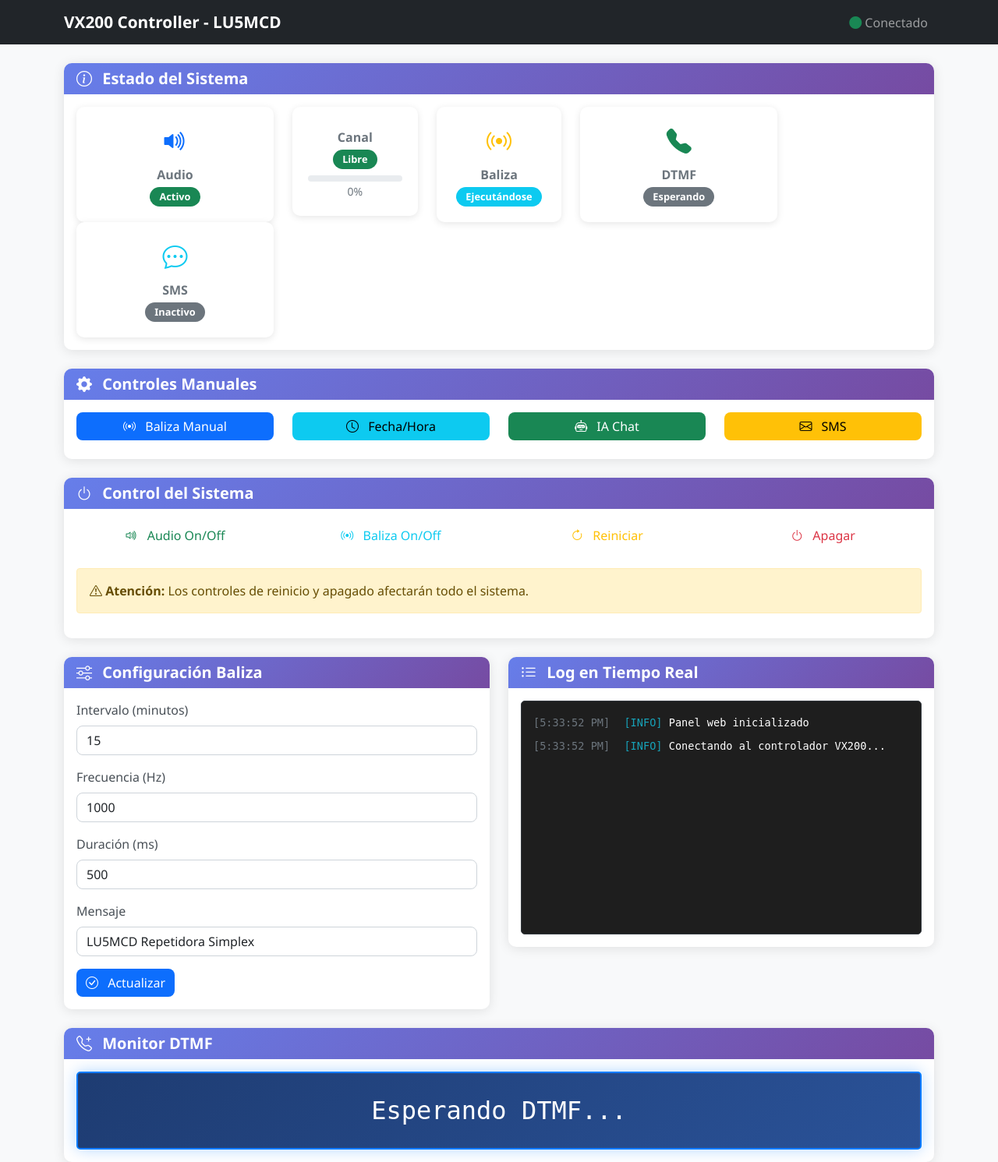
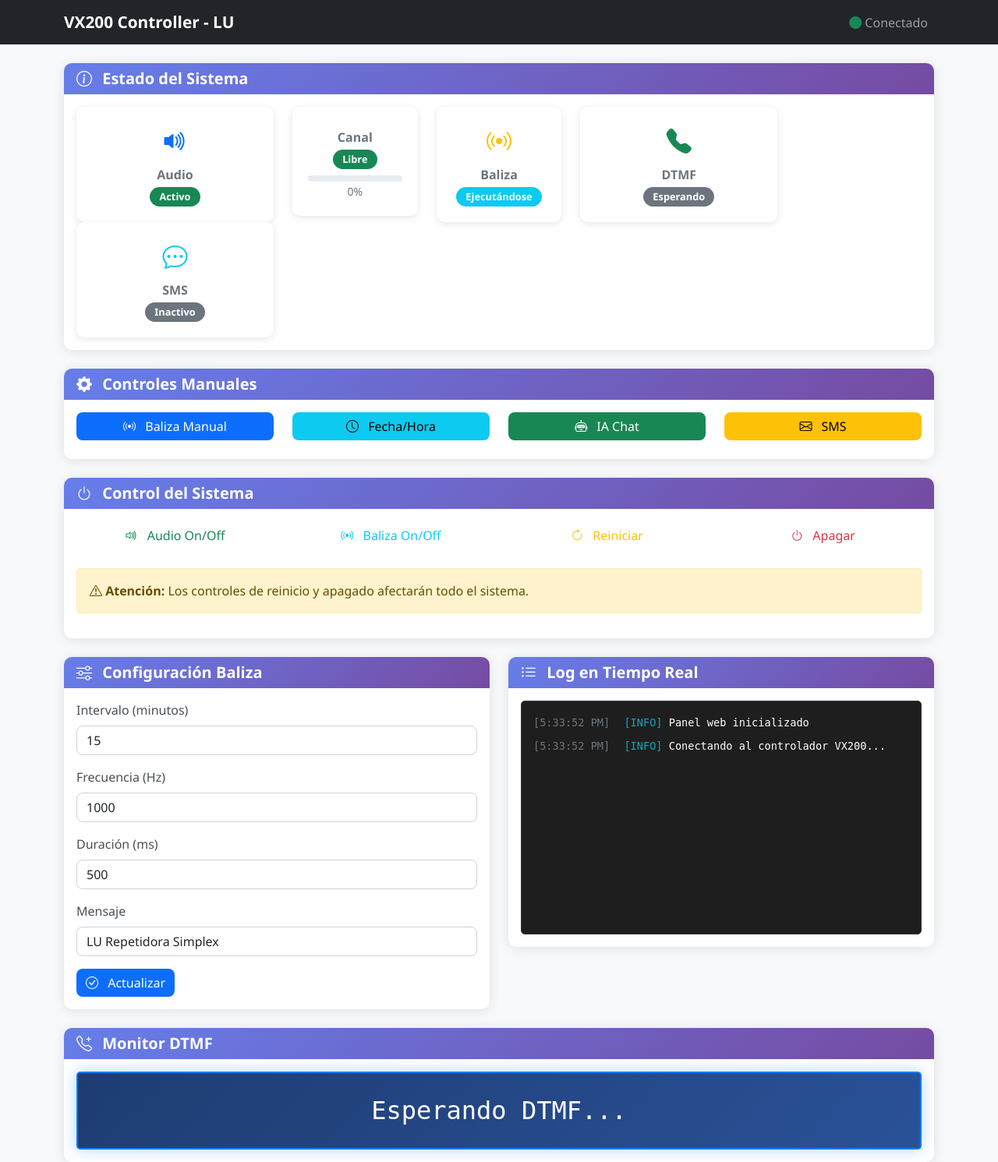
Before and after one commit to fokerone/vx200RPTController, a Node project: template views/index.ejs in a window 1280 px wide. Shown: the whole page at 78% size. Run offline with Node 20 templates, Linux system fonts and the light colour scheme; the template is opened without the code that fills it, so the values that code supplies are empty; some libraries are stand-ins or nearby versions.

Commit message:
Ajustes varios

```diff
--- a/config/config.json
+++ b/config/config.json
@@ -1,5 +1,5 @@
 {
-  "callsign": "LU5MCD",
+  "callsign": "LU",
   "audio": {
     "sampleRate": 48000,
     "channels": 1,
@@ -13,7 +13,7 @@
       "duration": 500,
       "volume": 0.7
     },
-    "message": "LU5MCD Repetidora Simplex"
+    "message": "Repetidora Simplex"
   },
   "dtmf": {
     "commands": {
--- a/package.json
+++ b/package.json
@@ -1,7 +1,7 @@
 {
   "name": "vx200-controller",
   "version": "1.0.0",
-  "description": "Controlador para repetidora VX200 LU5MCD con panel web",
+  "description": "Controlador para repetidora Simplex con panel web",
   "main": "src/index.js",
   "scripts": {
     "start": "node src/start-with-web.js",
--- a/public/js/main.js
+++ b/public/js/main.js
@@ -91,8 +91,8 @@ class VX200Panel {
 
     initializeComponents() {
         // Inicializar tooltips de Bootstrap
-        var tooltipTriggerList = [].slice.call(document.querySelectorAll('[data-bs-toggle="tooltip"]'));
-        var tooltipList = tooltipTriggerList.map(function (tooltipTriggerEl) {
+        let tooltipTriggerList = [].slice.call(document.querySelectorAll('[data-bs-toggle="tooltip"]'));
+        let tooltipList = tooltipTriggerList.map(function (tooltipTriggerEl) {
             return new bootstrap.Tooltip(tooltipTriggerEl);
         });
 
--- a/src/modules/baliza.js
+++ b/src/modules/baliza.js
@@ -13,7 +13,7 @@ class Baliza extends EventEmitter {
                 duration: 500,   // ms
                 volume: 0.7
             },
-            message: "LU5MCD Repetidora Simplex"
+            message: "Repetidora Simplex"
         };
 
         this.timer = null;
--- a/src/modules/sms.js
+++ b/src/modules/sms.js
@@ -199,7 +199,7 @@ class SMS {
 
             // Simular transcripción
             const simulatedMessages = [
-                "Hola, soy LU5MCD. Te envío saludos desde la repetidora.",
+                "Hola, soy LU. Te envío saludos desde la repetidora.",
                 "Mensaje de prueba desde el sistema de radio.",
                 "Confirmando recepción de tu señal.",
                 "Saludos cordiales desde Mendoza.",
--- a/src/test-complete.js
+++ b/src/test-complete.js
@@ -21,7 +21,7 @@ baliza.configure({
         duration: 600,
         volume: 0.7
     },
-    message: "LU5MCD Sistema funcionando"
+    message: "LU Sistema funcionando"
 });
 
 // Comandos DTMF
--- a/src/test.js
+++ b/src/test.js
@@ -35,5 +35,5 @@ process.on('SIGINT', () => {
 // Prueba opcional de TTS cada 30 segundos
 setInterval(() => {
     console.log('🔔 Enviando mensaje de prueba...');
-    audio.speak('LU5MCD, sistema funcionando correctamente');
+    audio.speak('LU, sistema funcionando correctamente');
 }, 30000);
--- a/src/web/server.js
+++ b/src/web/server.js
@@ -43,7 +43,7 @@ class WebServer {
         // Página principal
         this.app.get('/', (req, res) => {
             res.render('index', {
-                title: 'VX200 Controller - LU5MCD',
+                title: 'VX200 Controller - LU',
                 status: this.getSystemStatus()
             });
         });
--- a/views/index.ejs
+++ b/views/index.ejs
@@ -12,7 +12,7 @@
     <nav class="navbar navbar-expand-lg navbar-dark bg-dark">
         <div class="container">
             <a class="navbar-brand" href="#">
-                <i class="bi bi-radio"></i> VX200 Controller - LU5MCD
+                <i class="bi bi-radio"></i> VX200 Controller - LU
             </a>
             <div class="navbar-nav ms-auto">
                 <span class="nav-link">
@@ -183,7 +183,7 @@
                             </div>
                             <div class="mb-3">
                                 <label class="form-label">Mensaje</label>
-                                <input type="text" class="form-control" id="baliza-message" value="LU5MCD Repetidora Simplex">
+                                <input type="text" class="form-control" id="baliza-message" value="LU Repetidora Simplex">
                             </div>
                             <button type="submit" class="btn btn-primary">
                                 <i class="bi bi-check-circle"></i> Actualizar
```
Also changed, not shown: src/audio/audioManager.js (+5 -5 lines), 1 other file.
